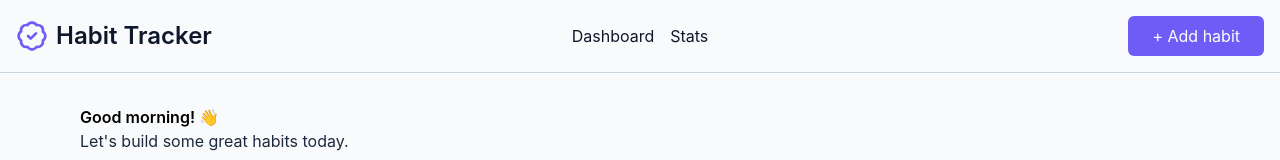
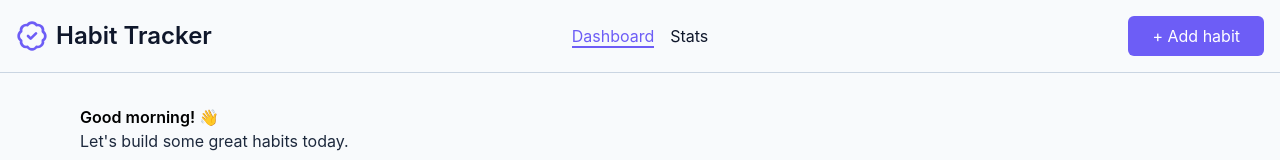
Before and after one commit to skyzerx777/habit-tracker, a Vue app: page / in a window 1280 px wide. Shown: the top 160 px of the page. Built offline with nearby package versions, Linux system fonts and the light colour scheme.

Commit message:
Routing for habit details page, active page highlightning

```diff
--- a/src/components/Habit.vue
+++ b/src/components/Habit.vue
@@ -40,7 +40,10 @@ function handleInputChange() {
 
 <template>
 	<div class="flex justify-between px-2">
-		<div class="flex items-center gap-6">
+		<RouterLink
+			:to="`/details/${habit.id}`"
+			class="w-full flex items-center gap-6"
+		>
 			<component :is="icon?.icon" :class="`size-6 ${color?.textClass}`" />
 			<div>
 				<h3 class="font-semibold">{{ habit.name }}</h3>
@@ -54,14 +57,7 @@ function handleInputChange() {
 					</span>
 				</p>
 			</div>
-		</div>
-		<!-- 		<input
-			type="checkbox"
-			name="habit-Completion"
-			v-model="completedToday"
-			@change="handleInputChange"
-			class="size-5 accent-main cursor-pointer"
-		/> -->
+		</RouterLink>
 		<label class="flex items-center gap-3 cursor-pointer">
 			<input
 				v-model="completedToday"
--- a/src/components/Navbar.vue
+++ b/src/components/Navbar.vue
@@ -12,8 +12,18 @@ import AddHabitModal from './AddHabitModal.vue';
 				<h1 class="font-semibold text-2xl">Habit Tracker</h1>
 			</div>
 			<ul class="flex justify-center grow gap-4">
-				<li><RouterLink to="/">Dashboard</RouterLink></li>
-				<li><RouterLink to="/stats">Stats</RouterLink></li>
+				<li>
+					<RouterLink to="/" active-class="text-main border-b-2 border-main"
+						>Dashboard</RouterLink
+					>
+				</li>
+				<li>
+					<RouterLink
+						to="/stats"
+						active-class="text-main border-b-2 border-main"
+						>Stats</RouterLink
+					>
+				</li>
 			</ul>
 			<div class="text-end w-1/4">
 				<AddHabitModal />
@@ -26,15 +36,13 @@ import AddHabitModal from './AddHabitModal.vue';
 	<div class="fixed w-full bottom-0 border-t border-slate-300 md:hidden">
 		<nav>
 			<ul class="flex justify-around items-center leading-10 text-center">
-				<li class="w-1/3"><a href="/">Dashboard</a></li>
+				<li class="w-1/3">
+					<RouterLink to="/">Dashboard</RouterLink>
+				</li>
 				<li class="w-1/3 shrink-0">
-					<button
-						class="cursor-pointer bg-main text-white rounded-full w-full h-12"
-					>
-						+ Add
-					</button>
+					<AddHabitModal />
 				</li>
-				<li class="w-1/3"><a href="/stats">Stats</a></li>
+				<li class="w-1/3"><RouterLink to="/stats">Stats</RouterLink></li>
 			</ul>
 		</nav>
 	</div>
--- a/src/pages/HabitDetails.vue
+++ b/src/pages/HabitDetails.vue
@@ -0,0 +1,18 @@
+<script setup lang="ts">
+import { useHabitsStore } from '@/stores/habits';
+import { computed } from 'vue';
+import { useRoute } from 'vue-router';
+
+const route = useRoute();
+const store = useHabitsStore();
+
+const routeHabitId = computed(() => route.params.id);
+
+const selectedHabit = computed(() =>
+	store.habits.find(item => item.id === routeHabitId.value),
+);
+</script>
+
+<template>
+	<h2>details page {{ selectedHabit?.name }}</h2>
+</template>
--- a/src/router/index.ts
+++ b/src/router/index.ts
@@ -1,3 +1,4 @@
+import HabitDetails from '@/pages/HabitDetails.vue';
 import Home from '@/pages/Home.vue';
 import Stats from '@/pages/Stats.vue';
 import { createRouter, createWebHistory } from 'vue-router';
@@ -7,6 +8,7 @@ const router = createRouter({
 	routes: [
 		{ path: '/', component: Home },
 		{ path: '/stats', component: Stats },
+		{ path: '/details/:id', component: HabitDetails },
 	],
 });
 
```
